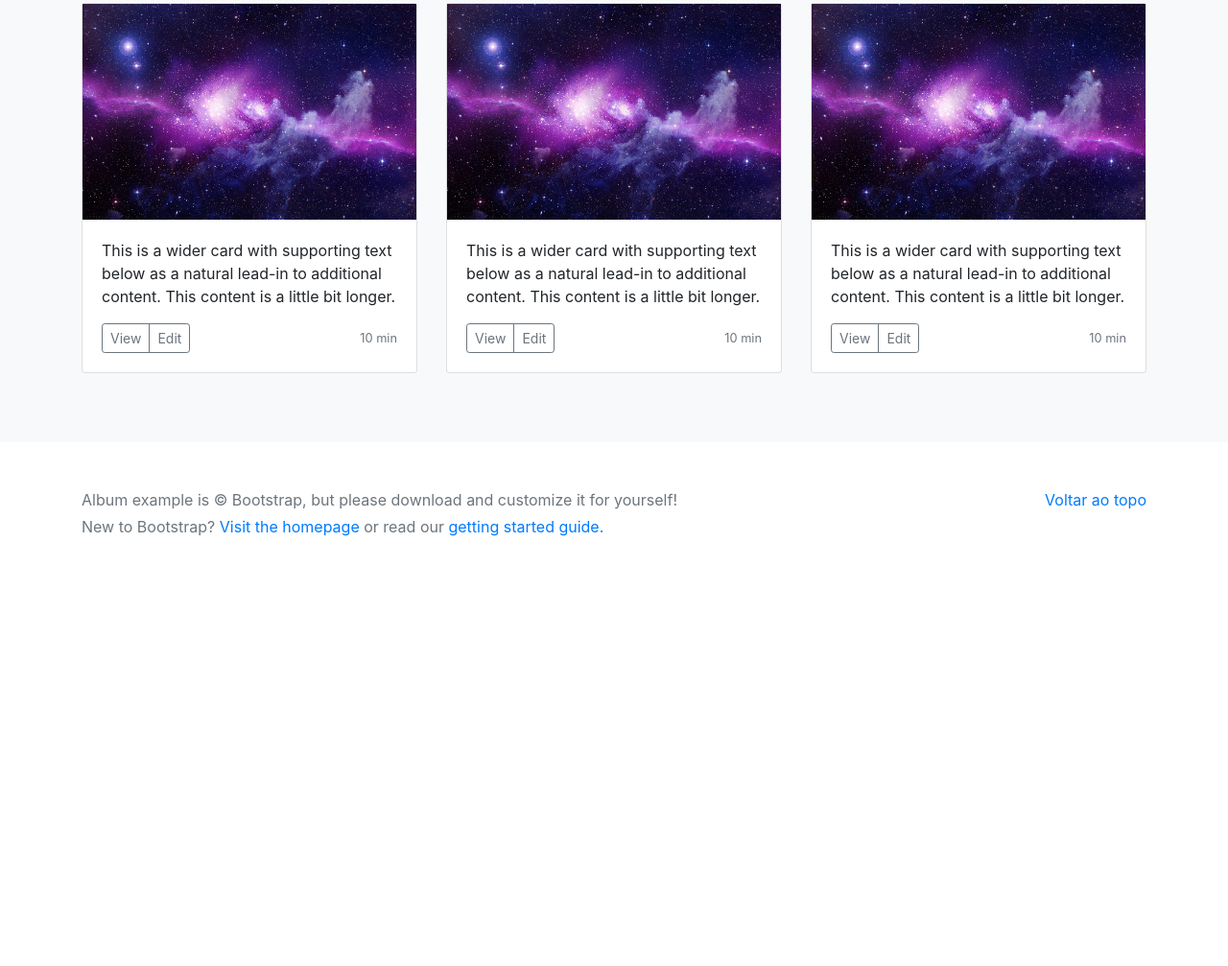
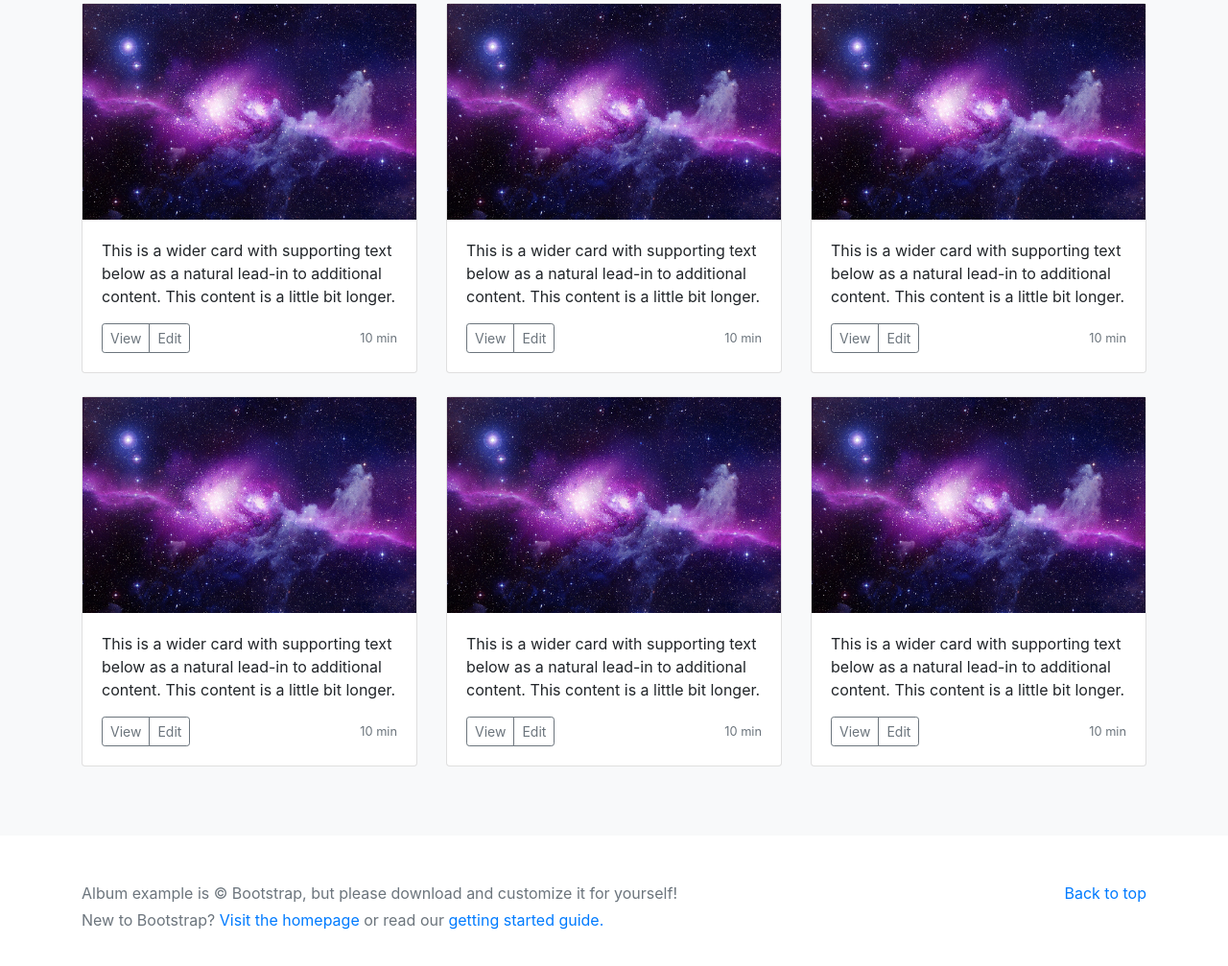
Before and after one commit to otaviojneto/layout1, a plain HTML site: page index.html in a window 1280 px wide. Shown: the part 915-1922 px from the top of the page at 96% size. Before the commit the page ends 1528 px from the top, so only its background shows below. Drawn offline with nearby package versions, Linux system fonts and the light colour scheme.

Commit message:
correções

```diff
--- a/index.html
+++ b/index.html
@@ -19,7 +19,8 @@
     <title>Layout1</title>
   </head>
   <body>
-    <!-- Navbar -->
+    <!------------------------------------------------>
+    <!------------------- Navbar --------------------->
 
     <nav class="navbar navbar-dark bg-dark box-shadow">
       <div class="container">
@@ -64,7 +65,8 @@
       </div>
     </nav>
 
-    <!-- title and text -->
+    <!------------------------------------------------>
+    <!------------------ title and text -------------->
 
     <section class="jumbotron text-center">
       <div class="container">
@@ -81,11 +83,14 @@
       </div>
     </section>
 
-    <!-- Cards -->
+    <!------------------------------------------------>
+    <!------------------ Cards ----------------------->
 
     <div class="py-5 bg-light">
       <div class="container">
         <div class="row">
+          <!------------------------------------------------>
+          <!---------------- Card 01 ----------------------->
           <div class="col-md-4">
             <div class="card mb-4 box-shadow">
               <img src="./assets/universo.jpg" alt="Espaço" />
@@ -110,6 +115,8 @@
               </div>
             </div>
           </div>
+          <!------------------------------------------------>
+          <!---------------- Card 02 ----------------------->
           <div class="col-md-4">
             <div class="card mb-4 box-shadow">
               <img src="./assets/universo.jpg" alt="Espaço" />
@@ -134,6 +141,8 @@
               </div>
             </div>
           </div>
+          <!------------------------------------------------>
+          <!---------------- Card 03 ----------------------->
           <div class="col-md-4">
             <div class="card mb-4 box-shadow">
               <img src="./assets/universo.jpg" alt="Espaço" />
@@ -158,6 +167,8 @@
               </div>
             </div>
           </div>
+          <!------------------------------------------------>
+          <!---------------- Card 04 ----------------------->
           <div class="col-md-4">
             <div class="card mb-4 box-shadow">
               <img src="./assets/universo.jpg" alt="Espaço" />
@@ -182,6 +193,8 @@
               </div>
             </div>
           </div>
+          <!------------------------------------------------>
+          <!---------------- Card 05 ----------------------->
           <div class="col-md-4">
             <div class="card mb-4 box-shadow">
               <img src="./assets/universo.jpg" alt="Espaço" />
@@ -206,6 +219,86 @@
               </div>
             </div>
           </div>
+          <!------------------------------------------------>
+          <!---------------- Card 06 ----------------------->
+          <div class="col-md-4">
+            <div class="card mb-4 box-shadow">
+              <img src="./assets/universo.jpg" alt="Espaço" />
+              <div class="card-body">
+                <p class="card-text">
+                  This is a wider card with supporting text below as a natural
+                  lead-in to additional content. This content is a little bit
+                  longer.
+                </p>
+
+                <div class="d-flex justify-content-between align-items-center">
+                  <div class="btn-group">
+                    <button class="btn btn-sm btn-outline-secondary">
+                      View
+                    </button>
+                    <button class="btn btn-sm btn-outline-secondary">
+                      Edit
+                    </button>
+                  </div>
+                  <small class="text-muted">10 min</small>
+                </div>
+              </div>
+            </div>
+          </div>
+          <!------------------------------------------------>
+          <!---------------- Card 07 ----------------------->
+          <div class="col-md-4">
+            <div class="card mb-4 box-shadow">
+              <img src="./assets/universo.jpg" alt="Espaço" />
+              <div class="card-body">
+                <p class="card-text">
+                  This is a wider card with supporting text below as a natural
+                  lead-in to additional content. This content is a little bit
+                  longer.
+                </p>
+
+                <div class="d-flex justify-content-between align-items-center">
+                  <div class="btn-group">
+                    <button class="btn btn-sm btn-outline-secondary">
+                      View
+                    </button>
+                    <button class="btn btn-sm btn-outline-secondary">
+                      Edit
+                    </button>
+                  </div>
+                  <small class="text-muted">10 min</small>
+                </div>
+              </div>
+            </div>
+          </div>
+          <!------------------------------------------------>
+          <!---------------- Card 08 ----------------------->
+          <div class="col-md-4">
+            <div class="card mb-4 box-shadow">
+              <img src="./assets/universo.jpg" alt="Espaço" />
+              <div class="card-body">
+                <p class="card-text">
+                  This is a wider card with supporting text below as a natural
+                  lead-in to additional content. This content is a little bit
+                  longer.
+                </p>
+
+                <div class="d-flex justify-content-between align-items-center">
+                  <div class="btn-group">
+                    <button class="btn btn-sm btn-outline-secondary">
+                      View
+                    </button>
+                    <button class="btn btn-sm btn-outline-secondary">
+                      Edit
+                    </button>
+                  </div>
+                  <small class="text-muted">10 min</small>
+                </div>
+              </div>
+            </div>
+          </div>
+          <!------------------------------------------------>
+          <!---------------- Card 09 ----------------------->
           <div class="col-md-4">
             <div class="card mb-4 box-shadow">
               <img src="./assets/universo.jpg" alt="Espaço" />
@@ -234,12 +327,13 @@
       </div>
     </div>
 
-    <!-- Footer -->
+    <!------------------------------------------------>
+    <!----------------- Footer ----------------------->
 
     <footer class="text-muted">
       <div class="container">
         <p class="float-right">
-          <a href="#">Voltar ao topo</a>
+          <a href="#">Back to top</a>
         </p>
         <p>
           Album example is © Bootstrap, but please download and customize it for
--- a/styles/styles..css
+++ b/styles/styles..css
@@ -1,12 +1,12 @@
-/* ======================MENU=====================*/
+/* ======================MENU=======================*/
+/*==================================================*/
 .label {
   align-items: center;
   font-weight: 600;
-  font-size: 20px;
-  margin-bottom: -1px;
+  font-size: 1.25rem;
 }
+
 /*==================================================*/
-
 /*================titulo e descrição================*/
 
 .jumbotron {
@@ -19,19 +19,22 @@
 
 .jumbotron-heading {
   font-weight: 300;
-  margin-top: 28px;
+  margin-top: 1.75rem;
 }
 
 img {
-  height: 225px;
+  display: block;
+  height: 14.063rem;
   width: 100%;
-  display: block;
 }
 
 p {
   margin-top: 0;
   margin-bottom: 1rem;
 }
+
+/*======================================*/
+/*================Footer================*/
 
 footer {
   padding-top: 3rem;
```
